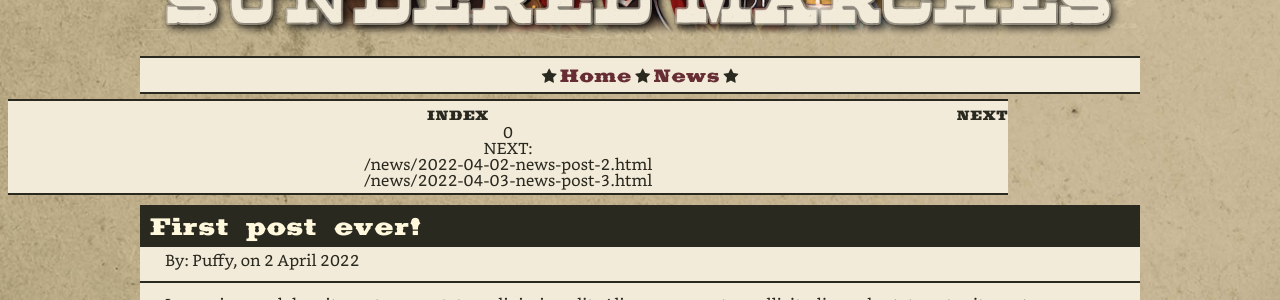
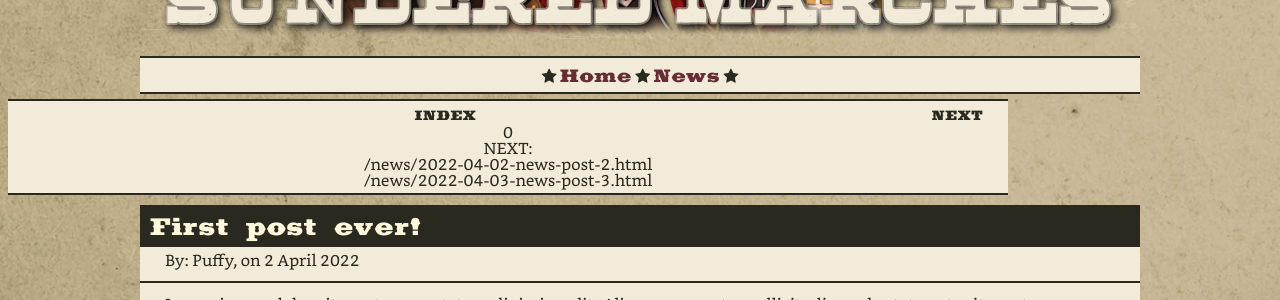
Before and after one commit to EsotericDev/esotericdev.github.io, a Jekyll site: the page built from _news/2022-04-02-news-post-1.md, in a window 1280 px wide. Shown: the part 229-529 px from the top of the page. Built offline with Jekyll 4.4.1, drawn with Linux system fonts in a browser that asks for light colours.

Commit message:
Update navigator.html

```diff
--- a/_includes/navigator.html
+++ b/_includes/navigator.html
@@ -11,18 +11,18 @@
 {%- assign index_prev = index | minus: 1 -%}
 {%- assign index_next = index | plus: 1 -%}
 
-<nav>
+<sectionn><nav>
     <div>
-        <div style="width: 100px; float: left; text-align: left;">
+        <div style="width: 100px; float: left; text-align: left; font-size: 200%; padding-left: 25px;">
             {%- if col[index].url != col.first.url -%}
                 <a href="{{ col[index_prev].url }}"><i class="fa fa-angle-double-left" aria-hidden="true"></i></a>
                 <a href="{{ col.first.url }}"><i class="fa fa-angle-left" aria-hidden="true"></i></a>
             {%- endif -%}
         </div>
-        <div style="width: 100px; float: right; text-align: right;">
+        <div style="width: 100px; float: right; text-align: right; font-size: 200%; padding-right: 25px;">
             <h3>NEXT</h3>
         </div>
-        <div style="text-align: center;">
+        <div style="text-align: center; font-size: 200%;">
             <h3>INDEX</h3>
         </div>
     </div>
@@ -36,4 +36,4 @@
         <br>
         {{ col.last.url }}
     {%- endif -%}
-</nav>
+</nav></section>
```
